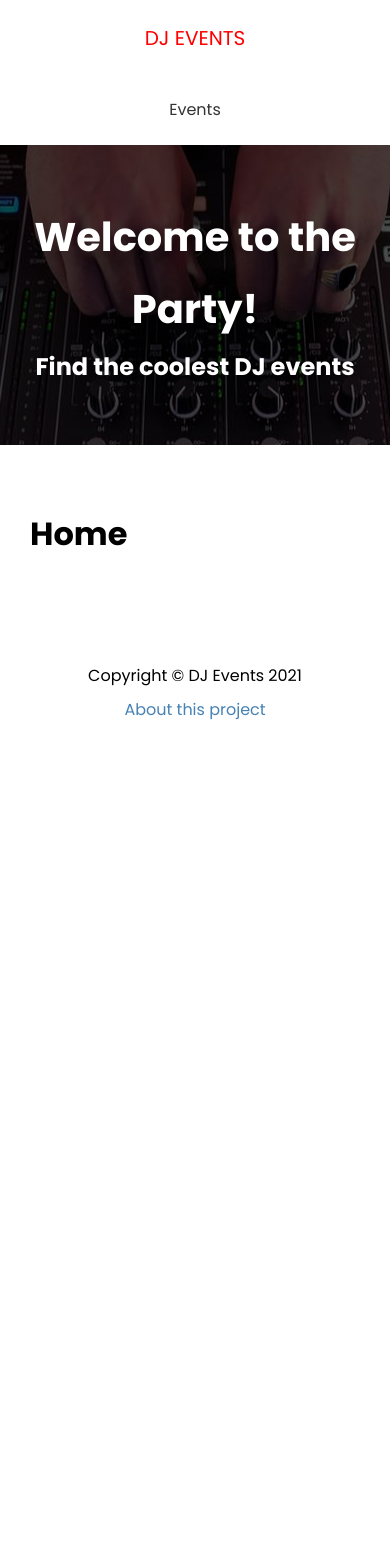
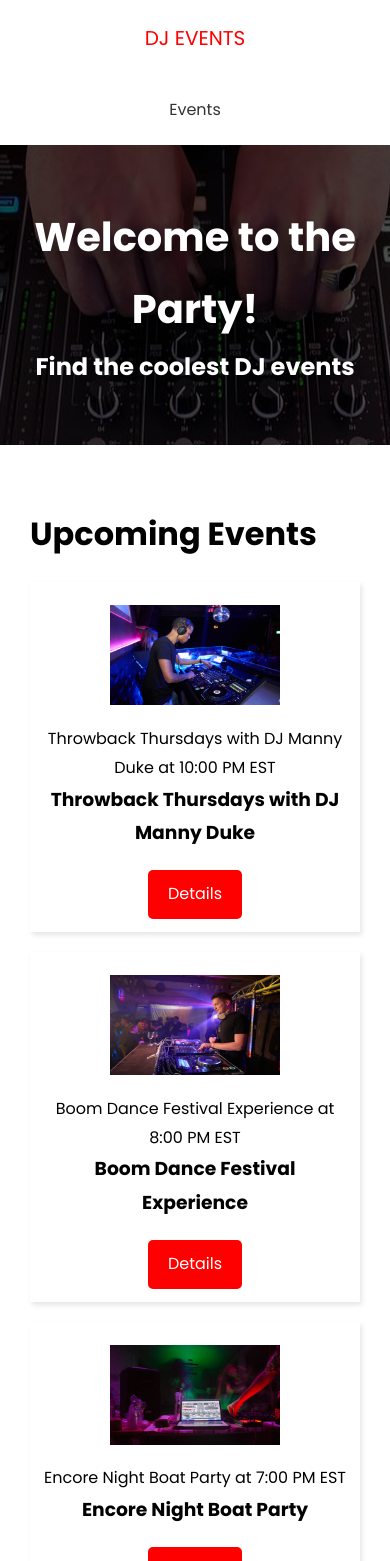
Before and after one commit to asharali95/DJ-events-next-js, a Next.js app: page / in a window 390 px wide. Shown: the top 1561 px of the page. Before the commit the page ends 844 px from the top, so only its background shows below. Built offline with nearby package versions, Linux system fonts and the light colour scheme.

Commit message:
event displaying

```diff
--- /dev/null
+++ b/Components/EventItems/EventItems.js
@@ -0,0 +1,30 @@
+import Image from "next/image";
+import Link from "next/link";
+import styles from "../../styles/Eventitem.module.css";
+
+const EventItems = ({ event }) => {
+  return (
+    <div className={styles.event}>
+      <div className={styles.img}>
+        <Image
+          src={event.image ? event.image : "/images/event-default.png"}
+          width={170}
+          height={100}
+        />
+      </div>
+      <div className={styles.info}>
+        <span>
+          {event.name} at {event.time}
+        </span>
+        <h3>{event.name}</h3>
+      </div>
+      <div className={styles.link}>
+        <Link href={`/events/${event.slug}`}>
+          <a className="btn"> Details</a>
+        </Link>
+      </div>
+    </div>
+  );
+};
+
+export default EventItems;
--- a/pages/index.js
+++ b/pages/index.js
@@ -1,19 +1,21 @@
+import EventItems from "Components/EventItems/EventItems";
 import Layout from "../Components/Layout/Layout";
 export default function Home({ events }) {
-  console.log(events);
   return (
     <Layout>
-      <h1>Home</h1>
+      <h1>Upcoming Events</h1>
+      {events.length === 0 && <h3>No Events to show</h3>}
+      {events.map((event) => (
+        <EventItems key={event.id} event={event} />
+      ))}
     </Layout>
   );
 }
 
 export async function getServerSideProps() {
   const response = await fetch("http://localhost:3000/api/events");
-  const events = await response.json();
-  console.log(events);
+  const { events } = await response.json();
   return {
     props: { events },
-    revalidate: 1,
   };
 }
--- /dev/null
+++ b/styles/Eventitem.module.css
@@ -0,0 +1,26 @@
+.event {
+  display: flex;
+  justify-content: space-between;
+  align-items: center;
+  margin: 20px 0;
+  padding: 13px;
+  box-shadow: 2px 3px 5px rgba(0, 0, 0, 0.1);
+}
+
+.img {
+  flex: 1;
+  margin: 10px;
+}
+
+.info {
+  flex: 2;
+}
+@media (max-width: 600px) {
+  .event {
+    flex-direction: column;
+    text-align: center;
+  }
+  .info {
+    margin-bottom: 20px;
+  }
+}
```
Also changed, not shown: pages/events/index.js (+15 -3 lines).
